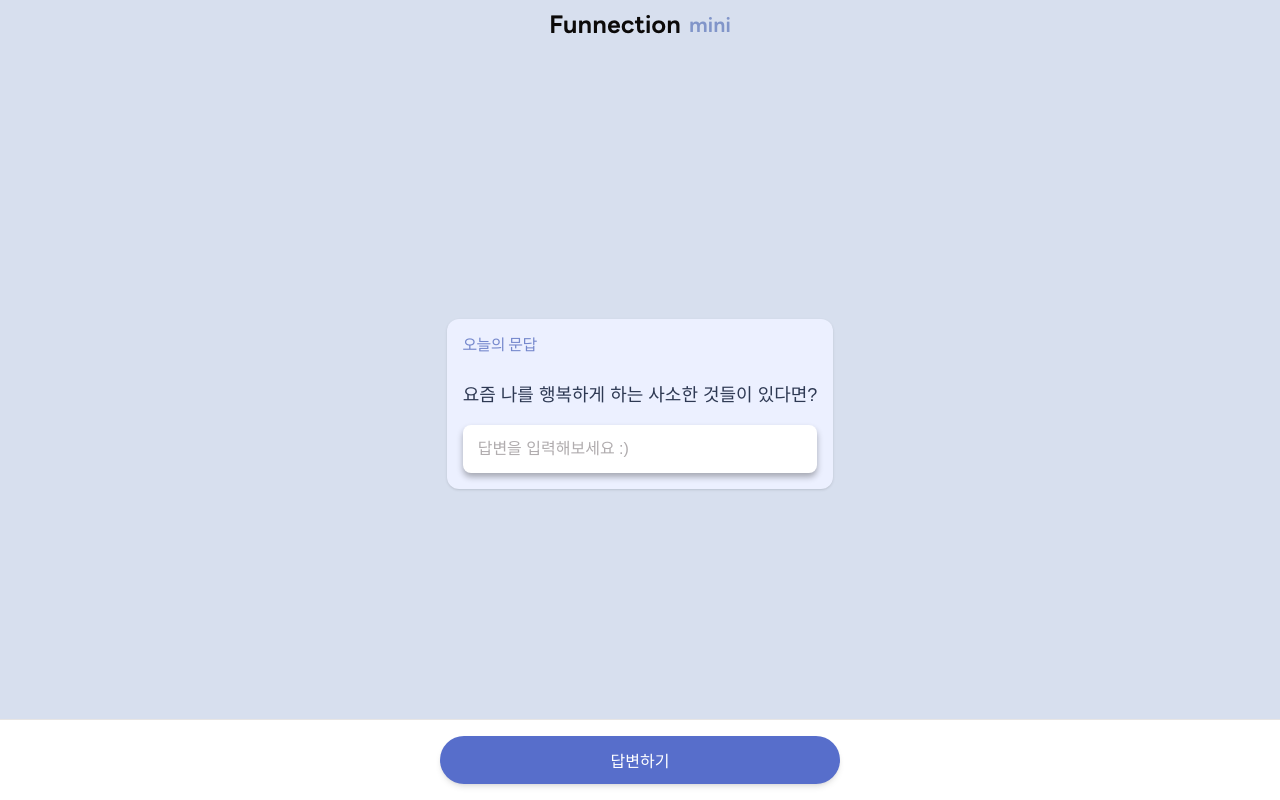
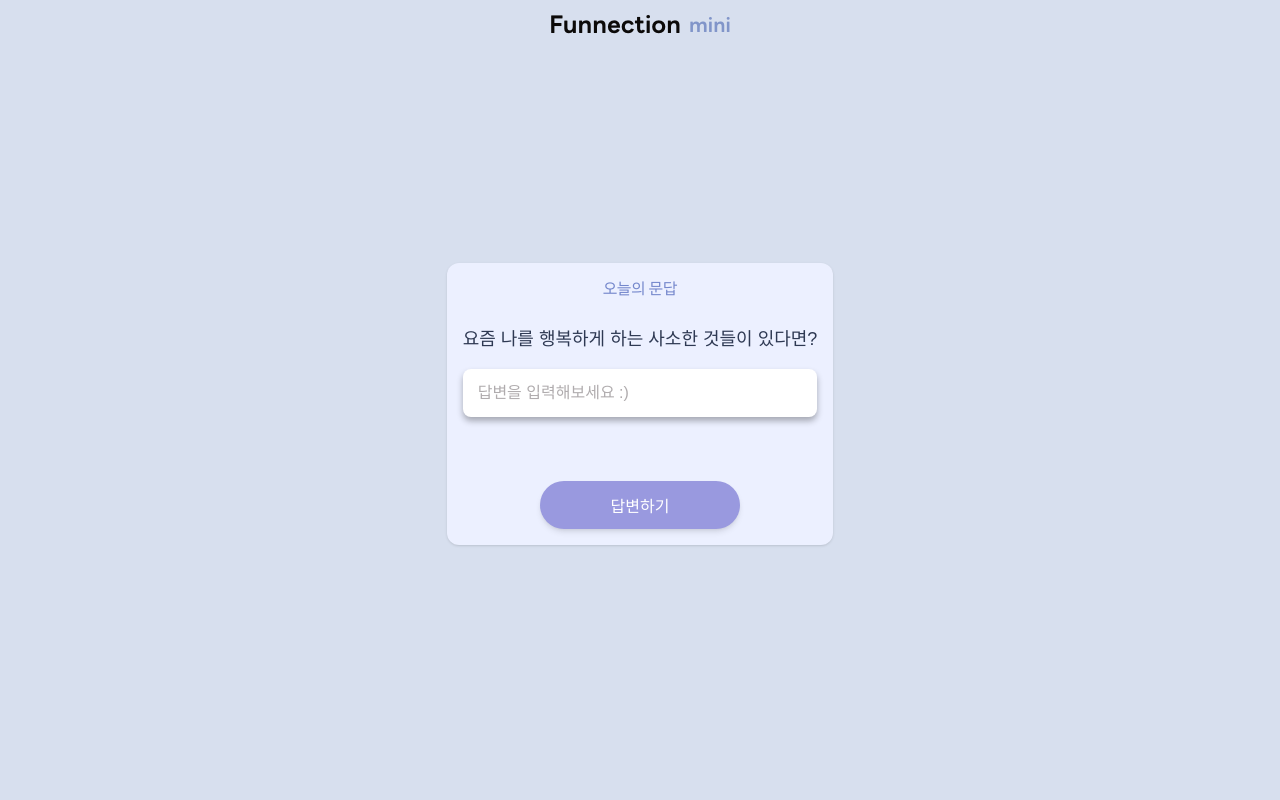
Before and after one commit to LuisKlopp/funnection-mini, a Next.js app: page / in a window 1280 px wide. Built offline with nearby package versions, Linux system fonts and the light colour scheme.

Commit message:
Feat: 레이아웃 완성

```diff
--- a/app/page.tsx
+++ b/app/page.tsx
@@ -1,4 +1,4 @@
-import { QuestionSubmit } from "@/components/question-submit";
+import { QuestionsSlider } from "@/components/questions-slider";
 
 export default function Home() {
   return (
@@ -10,7 +10,7 @@ export default function Home() {
         </div>
       </header>
 
-      <QuestionSubmit />
+      <QuestionsSlider />
     </div>
   );
 }
--- /dev/null
+++ b/components/ox-button.tsx
@@ -0,0 +1,43 @@
+import React from "react";
+
+import { cn } from "@/lib/utils"; // ✅ 유틸 가져오기
+
+interface OXButtonProps {
+  label: string;
+  selected?: boolean;
+  onClick?: () => void;
+  className?: string;
+  type: "yes" | "no";
+}
+
+export const OXButton = ({
+  label,
+  selected,
+  onClick,
+  className,
+  type,
+}: OXButtonProps) => {
+  const colorClass = {
+    yes: {
+      selected: "bg-primary-color text-white",
+      default: "bg-white text-primary-color",
+    },
+    no: {
+      selected: "bg-red-500 text-white",
+      default: "bg-white text-red-700",
+    },
+  };
+
+  return (
+    <button
+      onClick={onClick}
+      className={cn(
+        "button-base h-[50px] w-[100px] rounded-full py-3 text-2xl shadow-md transition-all hover:opacity-90 active:scale-[0.98]",
+        selected ? colorClass[type].selected : colorClass[type].default,
+        className
+      )}
+    >
+      {label}
+    </button>
+  );
+};
--- /dev/null
+++ b/components/ox-submit.tsx
@@ -0,0 +1,33 @@
+import { OXButton } from "./ox-button";
+
+interface OXSubmitProps {
+  onBack: () => void;
+}
+
+export const OXSubmit = ({ onBack }: OXSubmitProps) => {
+  return (
+    <main className="flex h-full w-full flex-col items-center justify-center p-4">
+      <div className="mb-12 flex flex-col items-center gap-6 rounded-xl bg-[#ECF0FF] p-6 shadow-sm">
+        <h2 className="text-sm font-normal text-[#7487cc]">오늘의 OX</h2>
+
+        <p className="font-jua text-center text-base text-[#2e3953]">
+          나는 요즘 스스로를 잘 돌보고 있다고 느낀다
+        </p>
+
+        <div className="flex w-full justify-evenly gap-4">
+          <OXButton label="O" type="yes" />
+          <OXButton label="X" type="no" />
+        </div>
+
+        <div className="flex w-full justify-start">
+          <button
+            onClick={onBack}
+            className="mt-4 items-start text-sm text-[#7487cc] underline hover:opacity-70"
+          >
+            ← 돌아가기
+          </button>
+        </div>
+      </div>
+    </main>
+  );
+};
--- a/components/question-submit.tsx
+++ b/components/question-submit.tsx
@@ -2,16 +2,17 @@
 
 import { useState } from "react";
 
+import { cn } from "@/lib/utils";
+
 import { Input } from "./input";
 
-export const QuestionSubmit = () => {
+export const QuestionSubmit = ({ onNext }: { onNext: () => void }) => {
   const [answer, setAnswer] = useState("");
 
   return (
-    <main className="flex h-full max-w-[500px] flex-1 flex-col items-center justify-center overflow-y-auto p-4">
-      <div className="mb-12 flex flex-col gap-4 rounded-xl bg-[#ECF0FF] p-4 shadow-sm">
+    <main className="flex h-full w-full flex-col items-center justify-center overflow-y-auto p-4">
+      <div className="mb-12 flex flex-col items-center gap-4 rounded-xl bg-[#ECF0FF] p-4 shadow-sm">
         <h2 className="mb-2 text-sm font-normal text-[#7487cc]">오늘의 문답</h2>
-
         <p className="font-jua text-base text-[#2e3953]">
           요즘 나를 행복하게 하는 사소한 것들이 있다면?
         </p>
@@ -21,12 +22,17 @@ export const QuestionSubmit = () => {
           placeholder="답변을 입력해보세요 :)"
           className="!w-full"
         />
-      </div>
-      <footer className="absolute bottom-0 flex w-full justify-center border-t bg-white p-4">
-        <button className="font-jua w-full max-w-[400px] rounded-full bg-[#576ecb] py-3 text-white shadow-md hover:opacity-90 active:scale-[0.98]">
+        <button
+          onClick={onNext}
+          disabled={!answer}
+          className={cn(
+            "font-jua mt-12 w-[200px] rounded-full bg-[#576ecb] py-3 text-white shadow-md hover:opacity-90 active:scale-[0.98]",
+            { "bg-[#9999df]": !answer }
+          )}
+        >
           답변하기
         </button>
-      </footer>
+      </div>
     </main>
   );
 };
--- /dev/null
+++ b/components/questions-slider.tsx
@@ -0,0 +1,29 @@
+"use client";
+
+import { useState } from "react";
+
+import { OXSubmit } from "./ox-submit";
+import { QuestionSubmit } from "./question-submit";
+
+export const QuestionsSlider = () => {
+  const [step, setStep] = useState<"question" | "ox">("question");
+
+  return (
+    <div className="relative w-full max-w-[500px] flex-1 overflow-hidden">
+      <div
+        className="flex h-full w-[200%] transition-transform duration-500 ease-in-out"
+        style={{
+          transform:
+            step === "question" ? "translateX(0%)" : "translateX(-50%)",
+        }}
+      >
+        <div className="w-1/2 shrink-0">
+          <QuestionSubmit onNext={() => setStep("ox")} />
+        </div>
+        <div className="w-1/2 shrink-0">
+          <OXSubmit onBack={() => setStep("question")} />
+        </div>
+      </div>
+    </div>
+  );
+};
```
